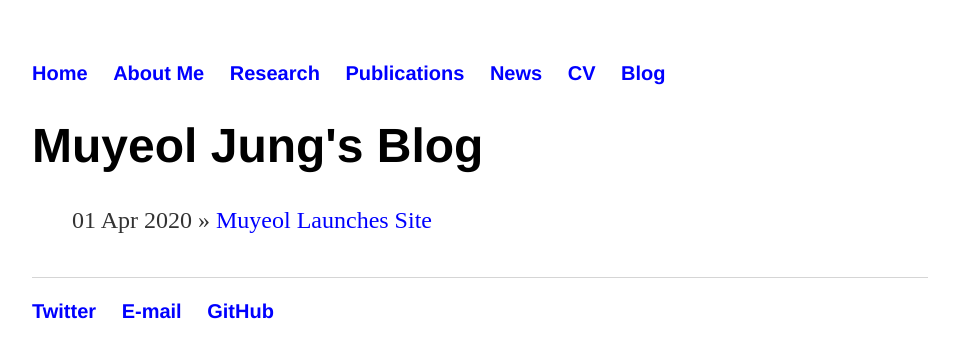
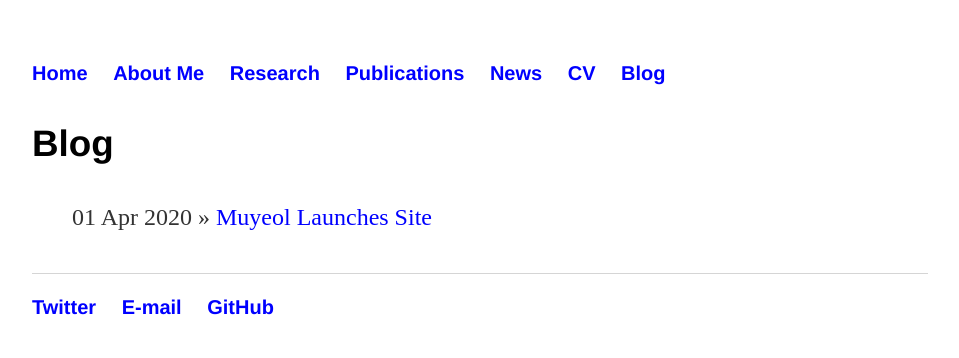
Before and after one commit to muyeoljung/muyeoljung.github.io, a Jekyll site: the page built from blog/index.html, in a window 1280 px wide. Shown: the top 358 px of the page, without its empty margins (160-1119 px from the left). Built offline with Jekyll 4.4.1, drawn with Linux system fonts in a browser that asks for light colours.

Commit message:
Update index.html

```diff
--- a/blog/index.html
+++ b/blog/index.html
@@ -1,8 +1,8 @@
 ---
 layout: default
-title: Muyeol Jung's Blog
+title: Blog
 ---
-<h1>{{ page.title }}</h1>
+<h3>{{ page.title }}</h3>
 <ul class="posts">
 
   {% for post in site.posts %}
```
